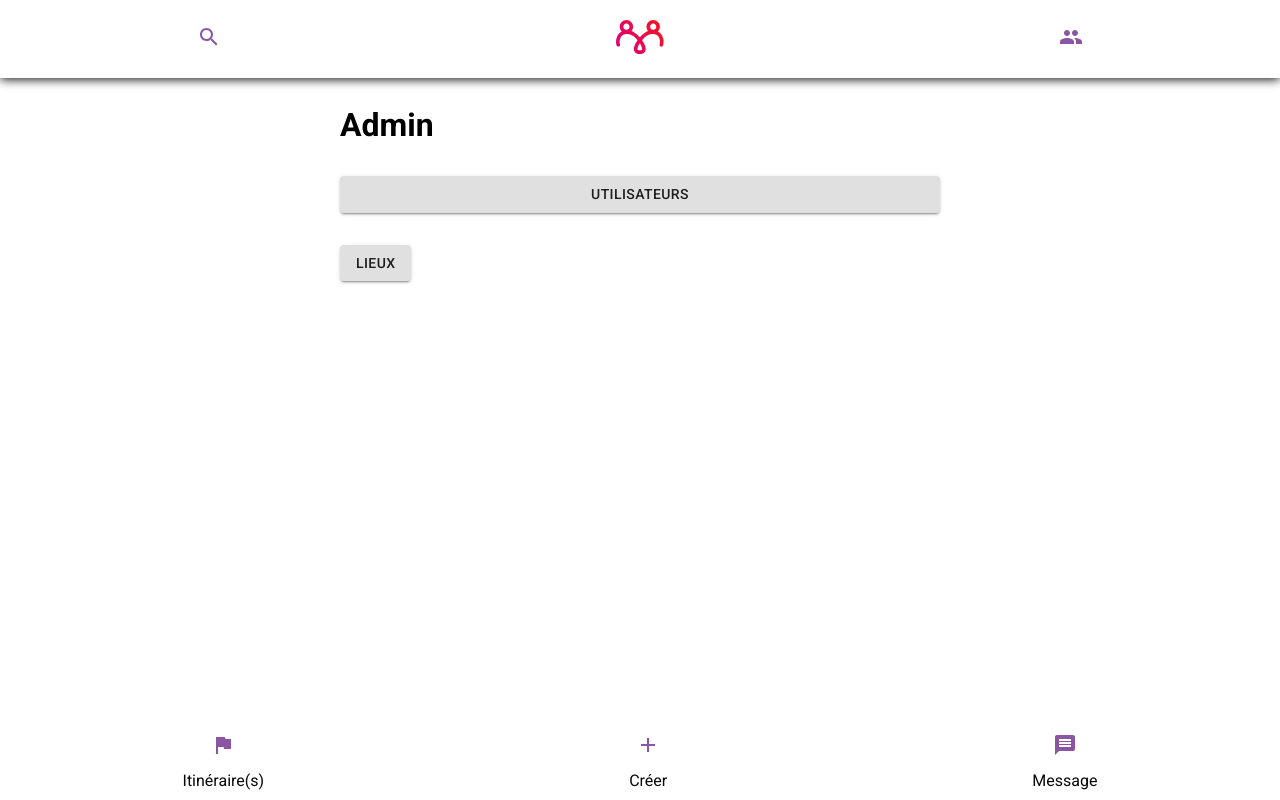
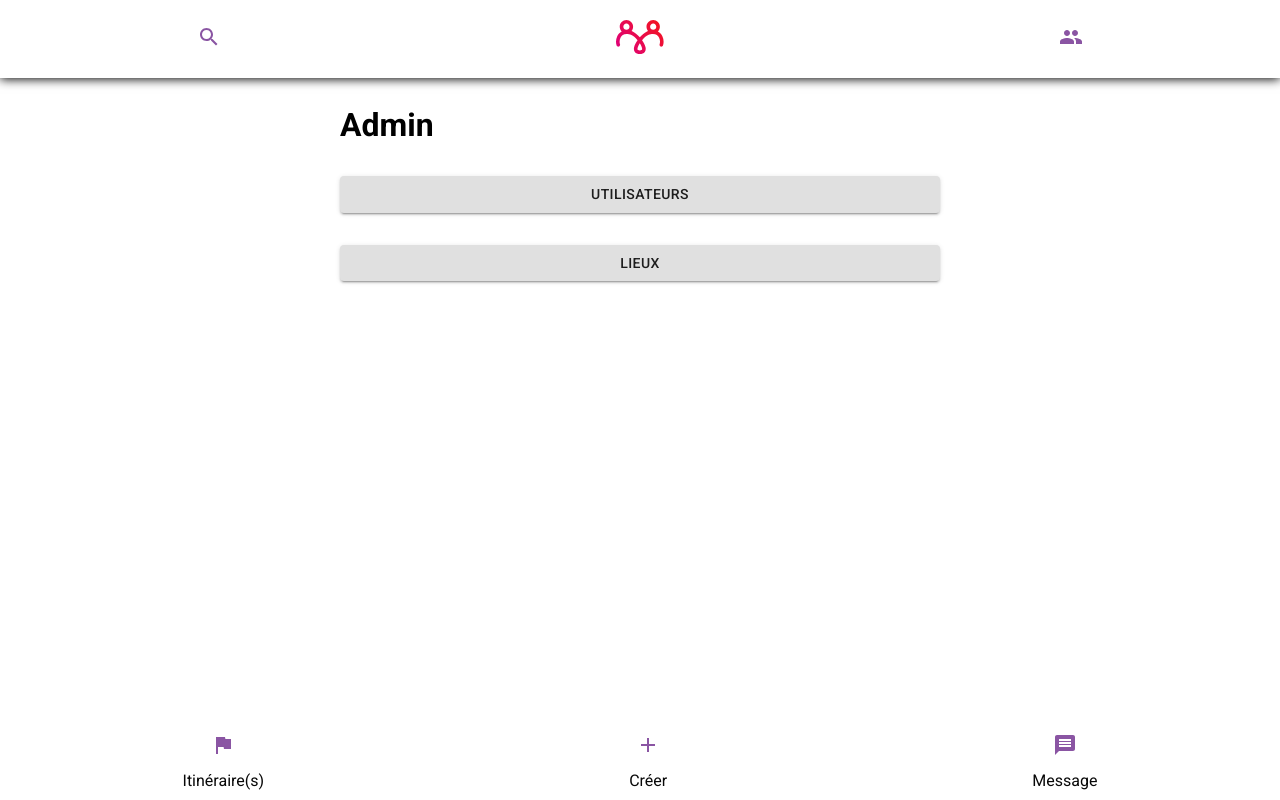
Before and after one commit to TheScriptoMax/woomy, a React (Create React App) app: page /admin in a window 1280 px wide. Built offline with nearby package versions, Linux system fonts and the light colour scheme; no server answers.

Commit message:
removed the oeuf thingy

```diff
--- a/src/components/Admin/admin.css
+++ b/src/components/Admin/admin.css
@@ -6,3 +6,7 @@
 .container-admin button{
 margin-top:2rem;
 }
+
+a button{
+    width: 100%;
+}
--- a/src/components/CowalkingList/CowalkingList.jsx
+++ b/src/components/CowalkingList/CowalkingList.jsx
@@ -61,7 +61,7 @@ function CowalkingList () {
                 { updatedCowalks.length > 0 &&
                     updatedCowalks.map((cowalk,index)=><CowalkingCard cowalk={cowalk} index={index} />)
                 }
-            </ul> : <p>Allez vous faire cuire un oeuf chez les papous d'en face</p> }
+            </ul> : <p>Loading</p> }
         </div>
     )
 }
```
